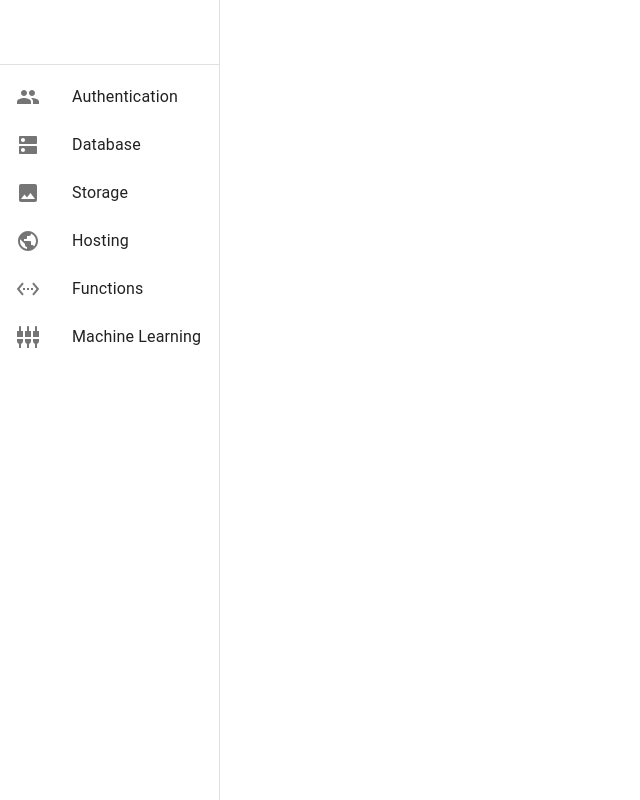
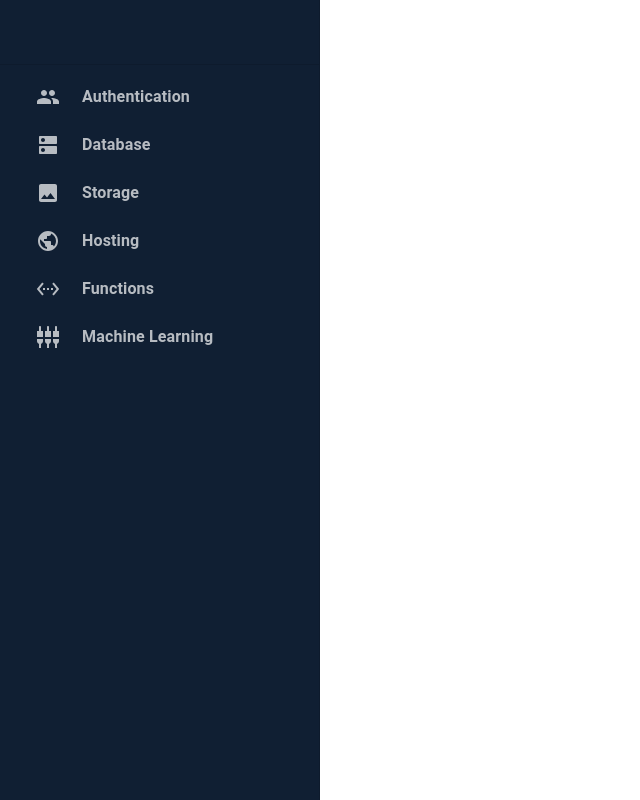
Before and after one commit to rasha-massoud/Material-UI-React-Tutorial, a React (Create React App) app: page / in a window 1280 px wide. Shown: the whole page, without its empty margins (0-640 px from the left). Built offline with nearby package versions, Linux system fonts and the light colour scheme.

Commit message:
Added the styling to the Navbar Component

```diff
--- a/src/components/Navbar/Navbar.js
+++ b/src/components/Navbar/Navbar.js
@@ -7,23 +7,15 @@ import ListItem from '@mui/material/ListItem';
 import ListItemButton from '@mui/material/ListItemButton';
 import ListItemIcon from '@mui/material/ListItemIcon';
 import ListItemText from '@mui/material/ListItemText';
-import InboxIcon from '@mui/icons-material/MoveToInbox';
-import MailIcon from '@mui/icons-material/Mail';
 import { mainNavbarItems } from './consts/navbarItems';
+import { navbarStyles } from './styles';
 
 const Navbar = () => {
 
     const drawerWidth = 220;
     return (
         <Drawer
-            sx={{
-                width: drawerWidth,
-                flexShrink: 0,
-                '& .MuiDrawer-paper': {
-                    width: drawerWidth,
-                    boxSizing: 'border-box',
-                },
-            }}
+            sx={navbarStyles.drawer}
             variant="permanent"
             anchor="left"
         >
@@ -36,10 +28,13 @@ const Navbar = () => {
                         disablePadding
                     >
                         <ListItemButton>
-                            <ListItemIcon>
+                            <ListItemIcon sx={navbarStyles.icons} >
                                 {item.icon}
                             </ListItemIcon>
-                            <ListItemText primary={item.label} />
+                            <ListItemText
+                                sx={navbarStyles.text}
+                                primary={item.label}
+                            />
                         </ListItemButton>
                     </ListItem>
                 ))}
```
